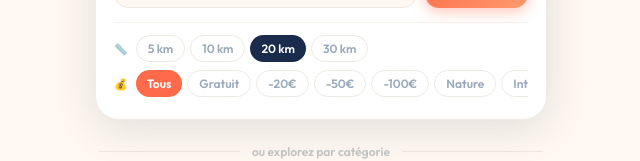
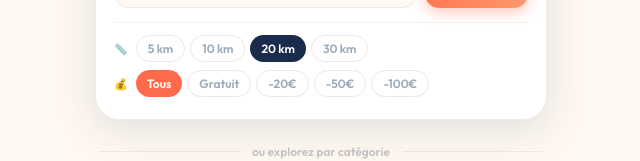
Before and after one commit to felioKids/feliokids-web, a React (Vite) app: page / in a window 1280 px wide. Shown: the part 418-579 px from the top of the page, without its empty margins (319-959 px from the left). Built offline with nearby package versions, Linux system fonts and the light colour scheme.

Commit message:
czcionka chipsy fix

```diff
--- a/src/App.jsx
+++ b/src/App.jsx
@@ -52,7 +52,7 @@ const CATS = [
 ]
 
 const RADII   = [5, 10, 20, 30]
-const BUDGETS = ['Tous', 'Gratuit', '-20€', '-50€', '-100€', 'Nature', 'Intérieur', 'Sport']
+const BUDGETS = ['Tous', 'Gratuit', '-20€', '-50€', '-100€']
 
 // ─── HERO SLIDESHOW ───────────────────────────────────────────────────────────
 function HeroSlideshow() {
```
